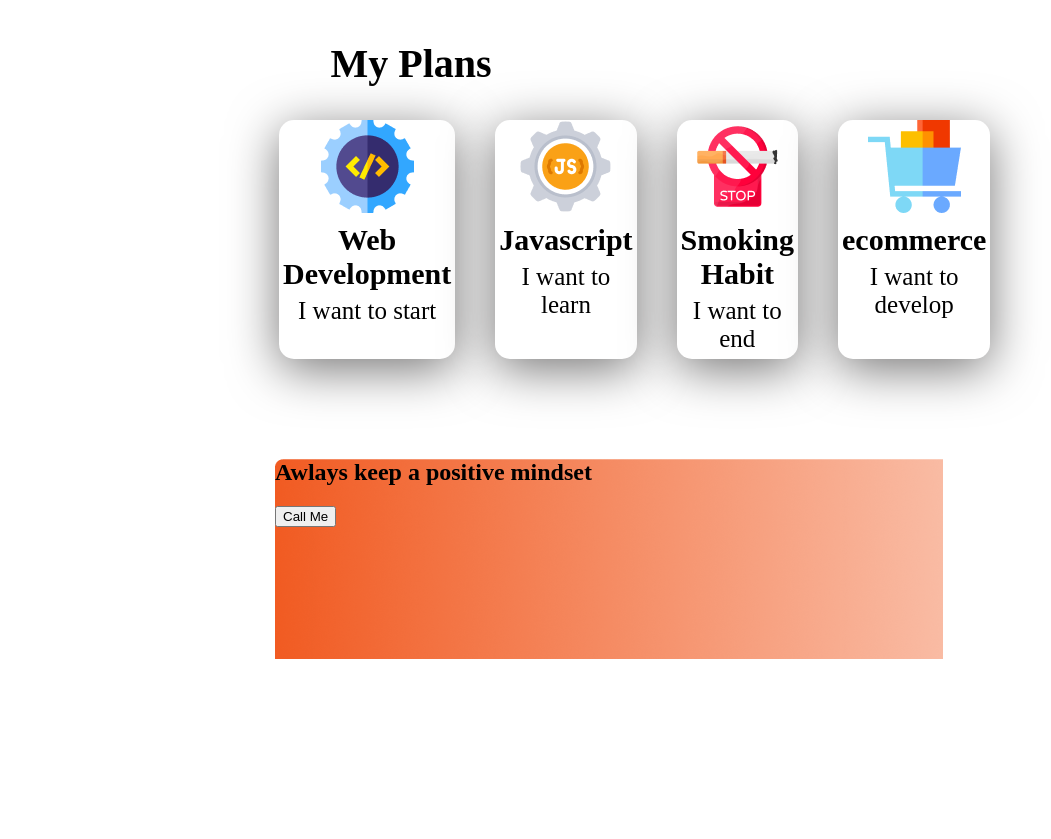
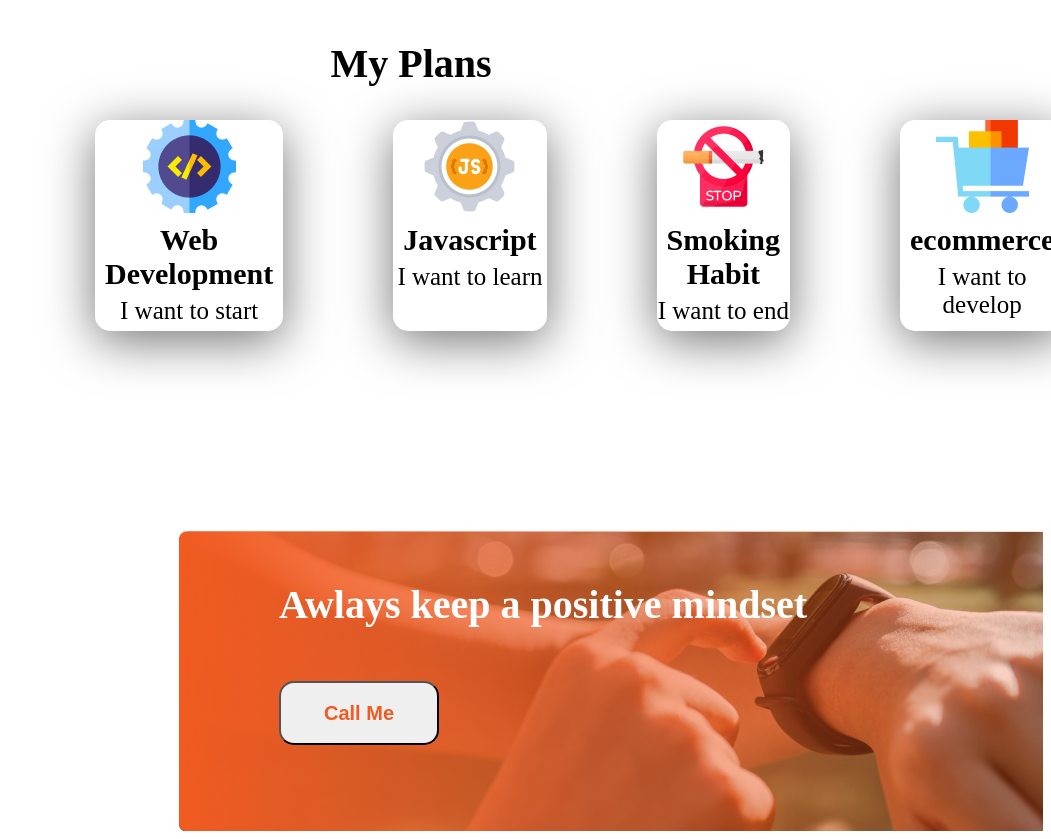
Before and after one commit to najibvai/first-assignment, a plain HTML site: page index.html in a window 1280 px wide. Shown: the part 1780-2619 px from the top of the page, without its empty margins (229-1280 px from the left). Before the commit the page ends 2539 px from the top, so only its background shows below. Drawn offline with Linux system fonts and the light colour scheme.

Commit message:
some added

```diff
--- a/index.html
+++ b/index.html
@@ -42,7 +42,7 @@
                     <p class="skill-description">I want to start</p>
                 </div>
                 <div class="skill">
-                    <img src="images/icons/js.png" alt="" srcset="">
+                    <img src="images/icons/js.png" alt=""srcset="">
                     <p class="skill-title">Javascript</p>
                     <p class="skill-description">I want to learn</p>
                 </div>
@@ -67,4 +67,7 @@
     </main>
 
 </body>
+<footer>
+
+</footer>
 </html>
--- a/style/assignment.css
+++ b/style/assignment.css
@@ -64,15 +64,15 @@ section li {
 
 .expert-in {
     display: flex;
-    gap: 40px;
-    margin: 0 500px;
+    gap: 110px;
     text-align: center;
+    margin: 0 25%;
 }
 
 .skill-title {
     font-weight: 700;
     font-size: 30px;
-    margin: 6px 4px;
+    margin: 6px 10px;
 }
 
 .skill-description {
@@ -81,20 +81,40 @@ section li {
     margin: 6px 0;
 }
 
-.skill{
+.skill {
     background: rgb(255, 255, 255);
     box-shadow: 0px 10px 50px rgb(117, 116, 116);
     border-radius: 15px;
 }
 
-.last-section{
-    background-image: url(/images/gradient2.png);
-    height: 200px;
+.last-section {
+    background-image: url(/images/gradient2.png), url(/images/watch.png);
+    height: 300px;
     background-repeat: no-repeat;
-    margin: 100px;
-    margin-left: 496px;
+    margin-left: 400px;
+    margin-top: 200px;
 }
 
-.last-section-summary{
+.last-section-summary {
+    margin-left: 100px;
+}
+
+.last-section-title {
+    font-weight: 700;
+    font-size: 40px;
+    color: #FFFFFF;
     margin-top: 50px;
+    position: absolute;
+
 }
+
+.call-btn {
+    width: 160px;
+    height: 64px;
+    font-weight: 600;
+font-size: 20px;
+color: #F15B22;
+    margin-top: 150px;
+    border-radius: 15px;
+    position: absolute;
+}
```
